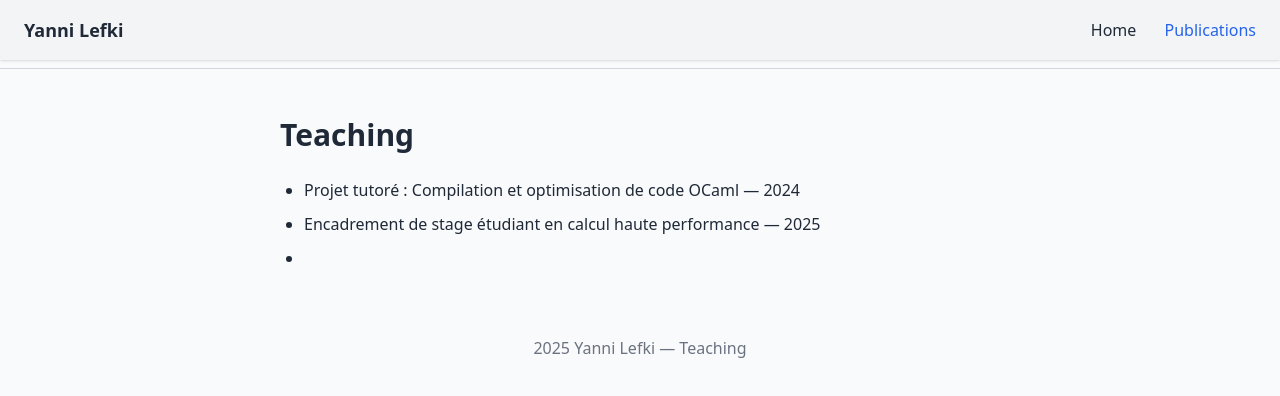
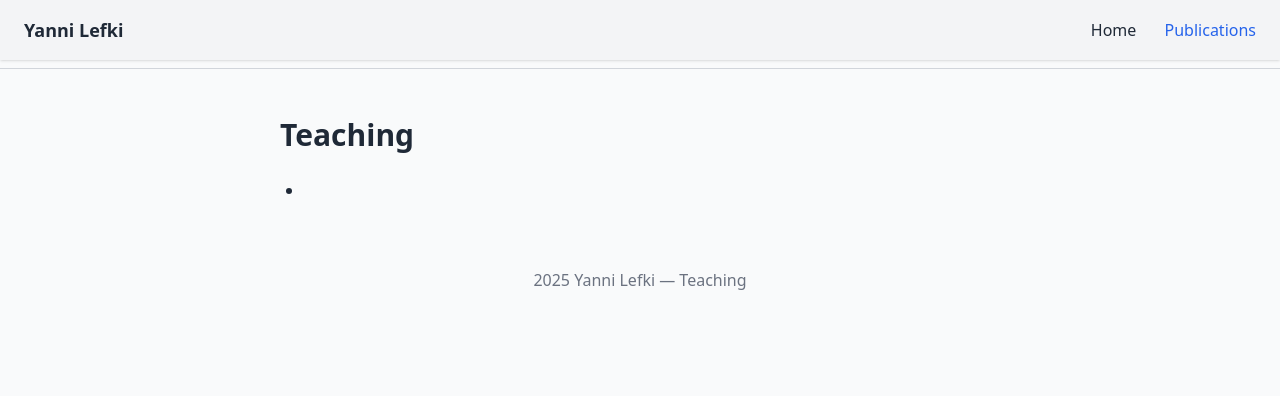
Before and after one commit to yannilefki/yannilefki.github.io, a plain HTML site: page teaching.html in a window 1280 px wide. Drawn offline with nearby package versions, Linux system fonts and the light colour scheme.

Commit message:
still does not work, check later

```diff
--- a/teaching.html
+++ b/teaching.html
@@ -26,8 +26,6 @@
   <section class="max-w-3xl mx-auto px-6 py-10">
     <h1 class="text-3xl font-bold mb-6">Teaching</h1>
     <ul class="list-disc pl-6 space-y-2">
-      <li>Projet tutoré : Compilation et optimisation de code OCaml — 2024</li>
-      <li>Encadrement de stage étudiant en calcul haute performance — 2025</li>
       <li></li>
     </ul>
   </section>
```
